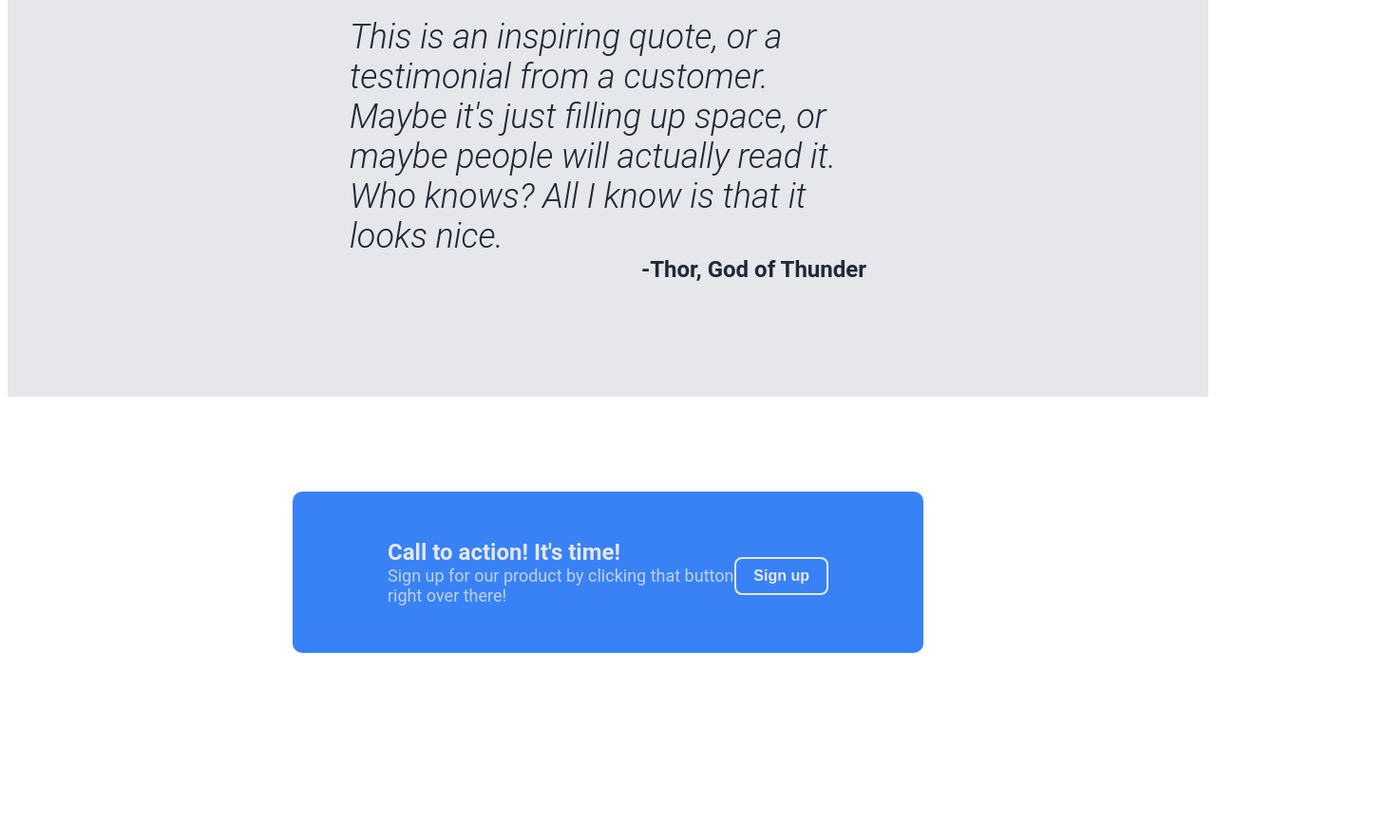
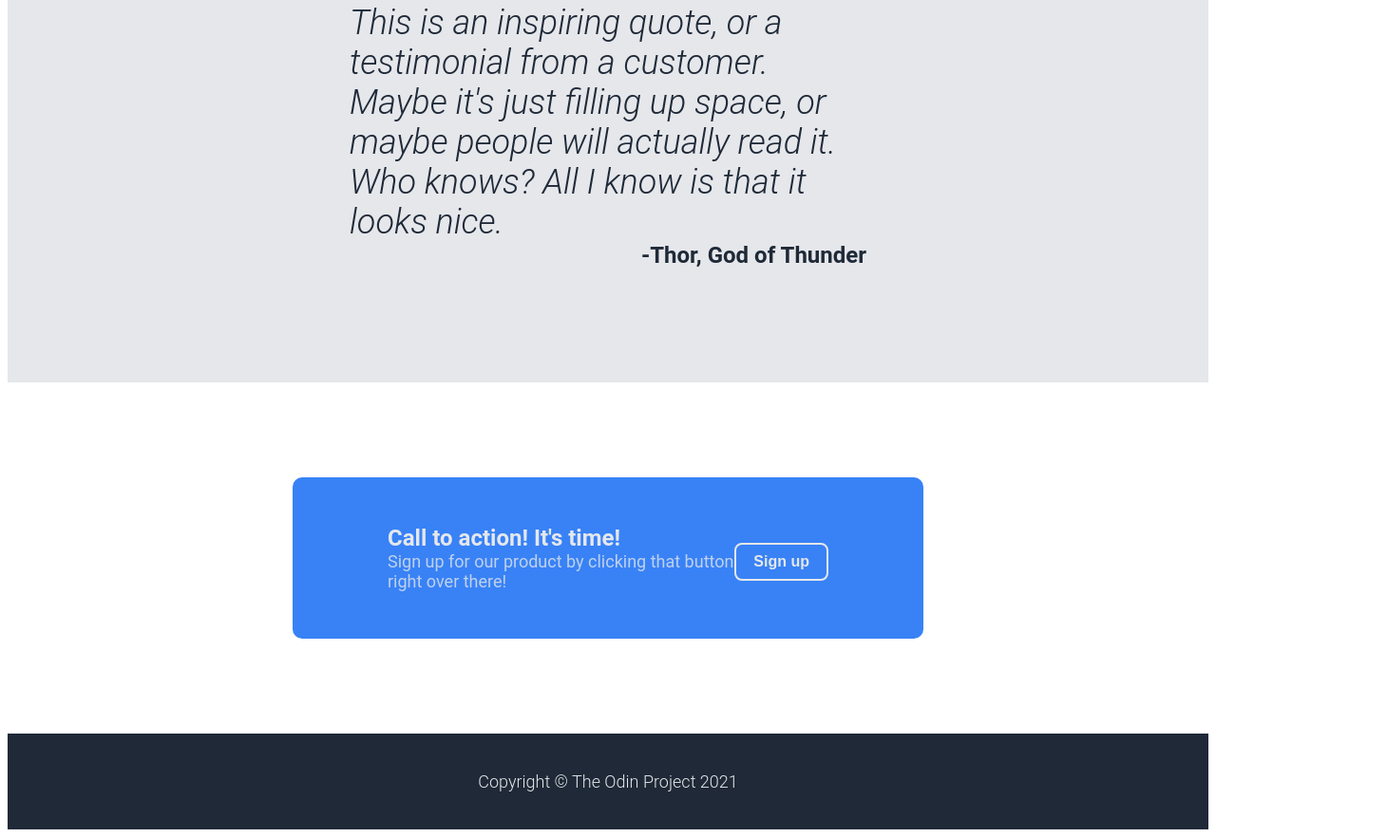
Before and after one commit to reeschloe/landing-page-project, a plain HTML site: page index.html in a window 1280 px wide. Shown: the part 1184-2066 px from the top of the page at 95% size, 1460 px wide, since content can reach past the window. Before the commit the page ends 1972 px from the top, so only its background shows below. Drawn offline with Linux system fonts and the light colour scheme.

Commit message:
add footer

```diff
--- a/index.html
+++ b/index.html
@@ -57,5 +57,8 @@
             </div>
             <button class="bottom">Sign up</button>
         </div>
+        <div class="footer">
+            <div>Copyright &copy; The Odin Project 2021</div>
+        </div>
     </body>
 </html>
--- a/style.css
+++ b/style.css
@@ -57,7 +57,8 @@ a {
     padding-left: 300px;
     display: flex;
     flex-direction: column;
-    max-width: 452px
+    max-width: 452px;
+    flex-shrink: 0;
 }
 
 .right {
@@ -164,3 +165,12 @@ button {
 .bottom {
     border: 2px solid #e5e7eb;
 }
+
+.footer {
+    background-color: #1F2937;
+    color: #e5e7eb;
+    text-align: center;
+    padding: 40px 0;
+    font-size: 18px;
+    font-weight: 350;
+}
```
